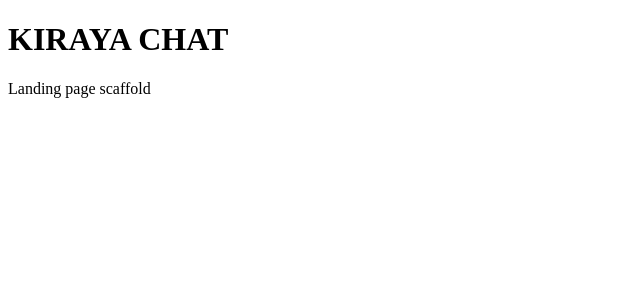
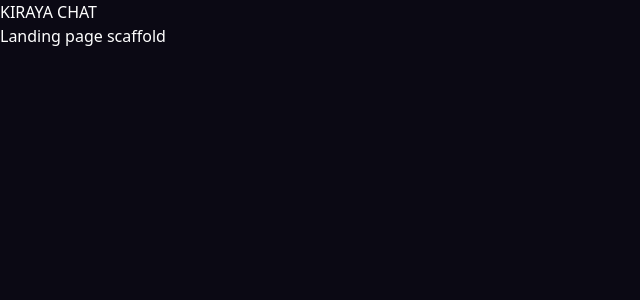
Before and after one commit to Ivanrizki2211/KIRAYA-CHAT, a Next.js app: page / in a window 1280 px wide. Shown: the top 300 px of the page, without its empty margins (0-640 px from the left). Built offline with nearby package versions, Linux system fonts and the light colour scheme.

Commit message:
Implement global styles and design tokens
Added global styles and design tokens for the application, including theme colors and component styles.

```diff
--- a/src/app/globals.css
+++ b/src/app/globals.css
@@ -1 +1,50 @@
-/* TODO: Add global styles and design tokens. */
+/* src/app/globals.css */
+@import "tailwindcss";
+
+@theme {
+  --color-kiraya-violet: #8B5CF6;
+  --color-kiraya-pink: #EC4899;
+  --color-kiraya-sky: #60A5FA;
+  --color-kiraya-rose: #F472B6;
+  --color-bg-midnight: #0B0914;
+  --color-bg-surface: #141024;
+  --color-bg-card: #1C1633;
+  --color-text-primary: #FFFFFF;
+  --color-text-muted: #C4B5FD;
+}
+
+@layer base {
+  html,
+  body {
+    background-color: #0B0914;
+    color: #FFFFFF;
+    font-family: "Plus Jakarta Sans", "Noto Sans JP", system-ui, sans-serif;
+  }
+}
+
+@layer components {
+  .kiraya-card {
+    background-color: #1C1633;
+    border: 1px solid rgba(139, 92, 246, 0.28);
+    box-shadow: 0 12px 32px rgba(11, 9, 20, 0.72), 0 0 0 1px rgba(244, 114, 182, 0.06) inset;
+    transition: transform 180ms ease, border-color 180ms ease, box-shadow 180ms ease;
+  }
+
+  .kiraya-card:hover {
+    transform: translateY(-2px);
+    border-color: rgba(236, 72, 153, 0.6);
+    box-shadow: 0 16px 38px rgba(139, 92, 246, 0.2), 0 0 24px rgba(236, 72, 153, 0.16);
+  }
+
+  .kiraya-btn-primary {
+    background: linear-gradient(135deg, #8B5CF6 0%, #EC4899 100%);
+    color: #FFFFFF;
+    font-weight: 700;
+    transition: opacity 150ms ease, transform 150ms ease, box-shadow 150ms ease;
+  }
+
+  .kiraya-btn-primary:hover {
+    opacity: 0.96;
+    box-shadow: 0 8px 24px rgba(236, 72, 153, 0.35);
+  }
+}
```
